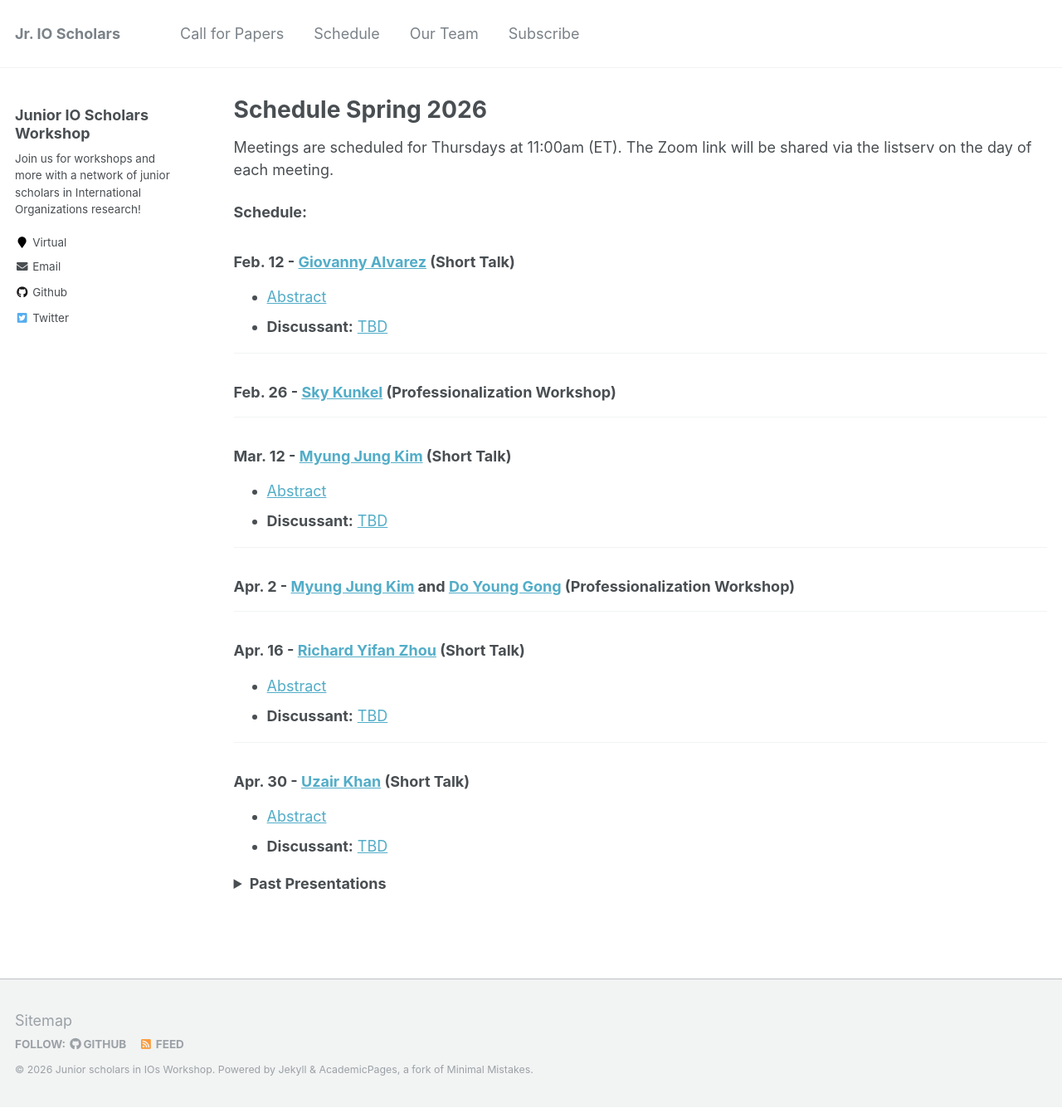
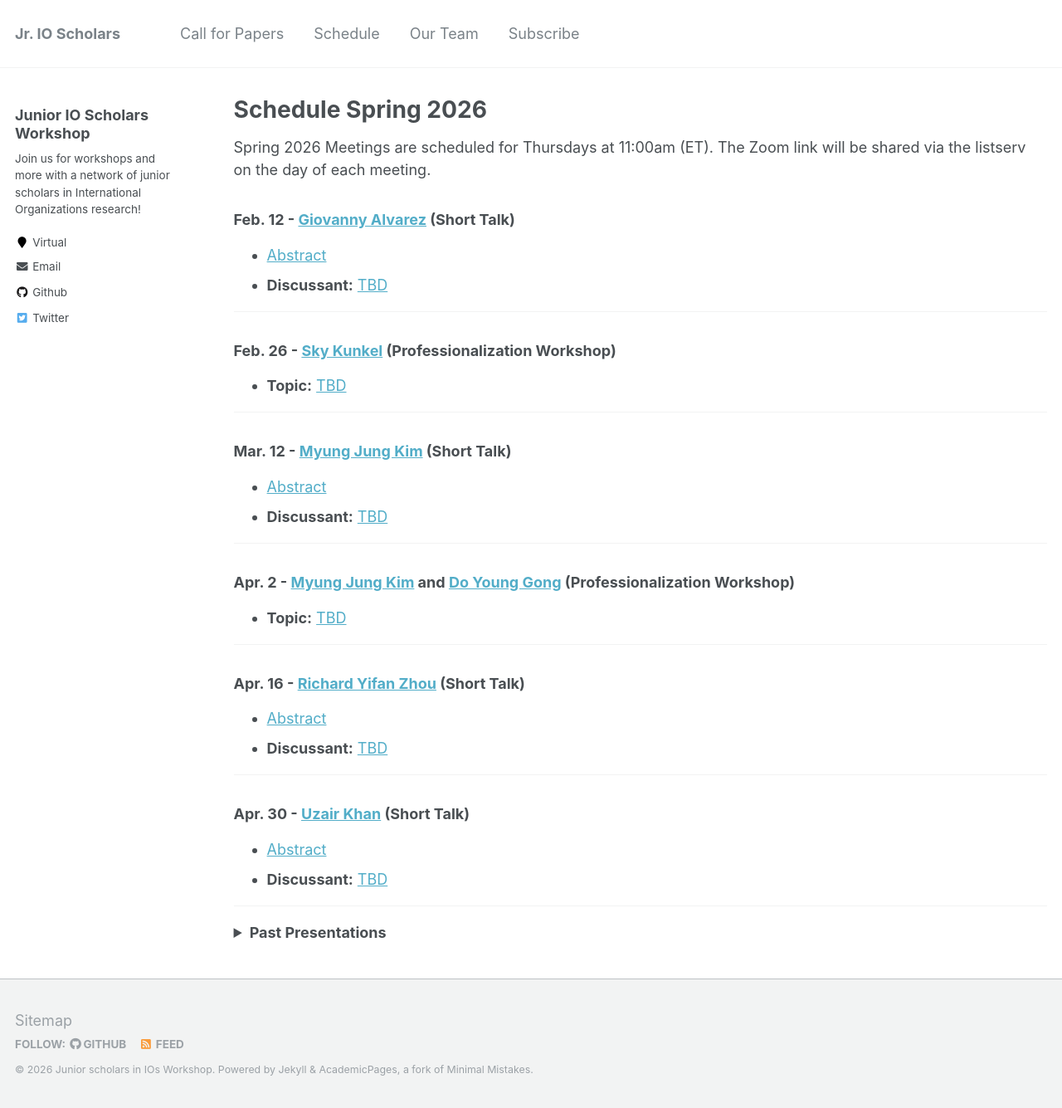
Before and after one commit to IO-workshop/IO-workshop.github.io, a Jekyll site: the page built from _pages/schedule.md, in a window 1280 px wide and 1335 px high. Shown: the whole window at 83% size. Built offline with Jekyll 4.4.1, drawn with Linux system fonts in a browser that asks for light colours.

Commit message:
Update schedule.md

```diff
--- a/_pages/schedule.md
+++ b/_pages/schedule.md
@@ -4,9 +4,7 @@ title: "Schedule Spring 2026"
 permalink: /schedule/
 author_profile: true
 ---
-Meetings are scheduled for Thursdays at 11:00am (ET). The Zoom link will be shared via the listserv on the day of each meeting.
-
-**Schedule:**
+Spring 2026 Meetings are scheduled for Thursdays at 11:00am (ET). The Zoom link will be shared via the listserv on the day of each meeting.
 
 ### Feb. 12 - [Giovanny Alvarez](https://giovannyralvarez.github.io) (Short Talk)
 
@@ -16,6 +14,7 @@ Meetings are scheduled for Thursdays at 11:00am (ET). The Zoom link will be shar
 ---
 
 ### Feb. 26 - [Sky Kunkel](https://www.skytheacademic.com) (Professionalization Workshop)
+- **Topic:** [TBD]()
 
 ---
 
@@ -27,6 +26,7 @@ Meetings are scheduled for Thursdays at 11:00am (ET). The Zoom link will be shar
 ---
 
 ### Apr. 2 - [Myung Jung Kim](https://www.myungjungkim.com) and [Do Young Gong](https://doyounggong.com) (Professionalization Workshop)
+- **Topic:** [TBD]()
 
 ---
 
@@ -39,10 +39,10 @@ Meetings are scheduled for Thursdays at 11:00am (ET). The Zoom link will be shar
 
 ### Apr. 30 - [Uzair Khan](https://x.com/Uzairk32046787) (Short Talk)
 
-- [Abstract](https://io-workshop.github.io/files/Spring_2026/abstract_Uzair_Khan)
+- [Abstract](https://io-workshop.github.io/files/Spring_2026/abstract_Uzair_Khan.pdf)
 - **Discussant:** [TBD]()
 
-
+---
 
 
 <!--Past Presentations-->
@@ -74,6 +74,8 @@ Meetings are scheduled for Thursdays at 11:00am (ET). The Zoom link will be shar
 ### Nov. 5 — [Dagmar Heintze](https://epps.utdallas.edu/phd-students/dagmar-heintze/) (Short Talk)
 - **Title:** [(Semi)independent Human Rights Advocates: National Prevention Mechanisms and Human Rights Monitoring and Reporting](https://io-workshop.github.io/files/Fall_2025/Paper_DHeintze.pdf)
 - **Discussant:** [Rachel Schoner](https://www.rjschoner.com)
+
+---
 
 ### Nov. 19 — [Amaan Charaniya](https://polisci.wustl.edu/people/amaan-charaniya) (Job Talk)
 - **Title:** [War and Peace: Territorial Disputes and Public Opinion in India](https://io-workshop.github.io/files/Fall_2025/Paper_Charaniya_JMP.pdf)
```
